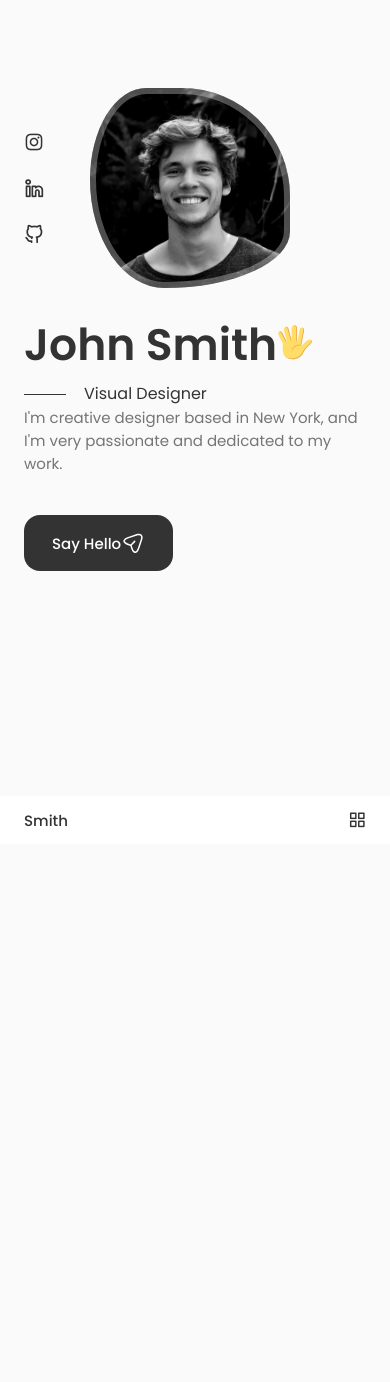
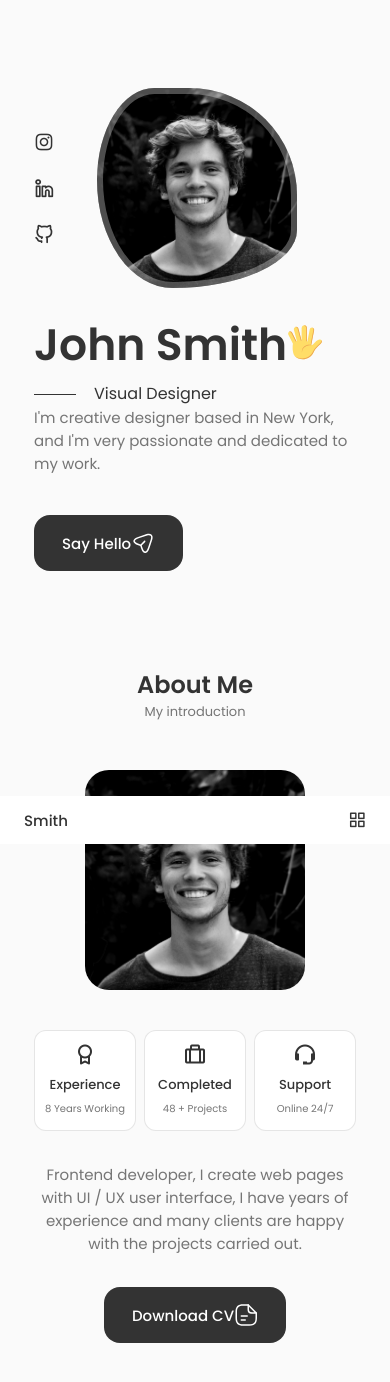
Before and after one commit to anasfalah3/react_portfolio_website, a React (Create React App) app: page / in a window 390 px wide. Shown: the top 1382 px of the page. Before the commit the page ends 844 px from the top, so only its background shows below. Built offline with nearby package versions, Linux system fonts and the light colour scheme.

Commit message:
About Component

```diff
--- a/src/App.css
+++ b/src/App.css
@@ -1,122 +1,128 @@
- /* ==== GOOGLE FONTS ==== */
-@import url('https://fonts.googleapis.com/css2?family=Noto+Sans&family=Poppins:wght@400;500;600&display=swap');
+/* ==== GOOGLE FONTS ==== */
+@import url("https://fonts.googleapis.com/css2?family=Noto+Sans&family=Poppins:wght@400;500;600&display=swap");
 /* ==== VARIABLES CSS ==== */
-:root{
+:root {
   --header-height: 3rem;
   /* ==== COLORS ==== */
-  --hue:0;
-  --sat:0%;
-  --title-color:hsl(var(--hue),var(--sat),20%);
-  --title-color-dark:hsl(var(--hue),var(--sat),0%);
-  --text-color:hsl(var(--hue),var(--sat),46%);
-  --body-color:hsl(var(--hue),var(--sat),98%);
-  --container-color:#fff;
+  --hue: 0;
+  --sat: 0%;
+  --title-color: hsl(var(--hue), var(--sat), 20%);
+  --title-color-dark: hsl(var(--hue), var(--sat), 0%);
+  --text-color: hsl(var(--hue), var(--sat), 46%);
+  --body-color: hsl(var(--hue), var(--sat), 98%);
+  --container-color: #fff;
   /* ==== font and typography ==== */
-  --body-font:"Poppins",sans-serif;
+  --body-font: "Poppins", sans-serif;
   /* 1rem = 16px  */
-  --big-font-size:3.5rem;
-  --h1-font-size:2.25rem;
-  --h2-font-size:1.5rem;
-  --h3-font-size:1.25rem;
-  --normal-font-size:1rem;
-  --small-font-size:0.875rem;
-  --smaller-font-size:0.813rem;
-  --tiny-font-size:0.625rem;
-    /* ==== font weight ==== */
-    --font-normal:400;
-    --font-medium:500;
-    --font-semi-bold:600;
-    /* ==== Margenes Bottom ==== */
-    --mb-0-25:0.25rem;
-    --mb-0-5:0.5rem;
-    --mb-0-75:0.75rem;
-    --mb-1-:1rem;
-    --mb-1-5:1.5rem;
-    --mb-2:2rem;
-    --mb-2-5:2.5rem;
-    --mb-3:3rem;
-    /* ==== z index ==== */
-    --z-tooltip:10;
-    --z-fixed:100;
-    --z-modal:1000;
+  --big-font-size: 3.5rem;
+  --h1-font-size: 2.25rem;
+  --h2-font-size: 1.5rem;
+  --h3-font-size: 1.25rem;
+  --normal-font-size: 1rem;
+  --small-font-size: 0.875rem;
+  --smaller-font-size: 0.813rem;
+  --tiny-font-size: 0.625rem;
+  /* ==== font weight ==== */
+  --font-normal: 400;
+  --font-medium: 500;
+  --font-semi-bold: 600;
+  /* ==== Margenes Bottom ==== */
+  --mb-0-25: 0.25rem;
+  --mb-0-5: 0.5rem;
+  --mb-0-75: 0.75rem;
+  --mb-1-: 1rem;
+  --mb-1-5: 1.5rem;
+  --mb-2: 2rem;
+  --mb-2-5: 2.5rem;
+  --mb-3: 3rem;
+  /* ==== z index ==== */
+  --z-tooltip: 10;
+  --z-fixed: 100;
+  --z-modal: 1000;
 }
 /* Responsive typography */
-@media screen and (max-width:992px){
-  :root{
-    --big-font-size:2.75rem;
-  --h1-font-size:1.5rem;
-  --h2-font-size:1.25rem;
-  --h3-font-size:1rem;
-  --normal-font-size:0.938rem;
-  --small-font-size:0.813rem;
-  --smaller-font-size:0.75rem;
+@media screen and (max-width: 992px) {
+  :root {
+    --big-font-size: 2.75rem;
+    --h1-font-size: 1.5rem;
+    --h2-font-size: 1.25rem;
+    --h3-font-size: 1rem;
+    --normal-font-size: 0.938rem;
+    --small-font-size: 0.813rem;
+    --smaller-font-size: 0.75rem;
   }
 }
 /* ==== BASE ==== */
-*{
+* {
   margin: 0;
   padding: 0;
   box-sizing: border-box;
 }
-html{
+html {
   scroll-behavior: smooth;
 }
-body,button,input,textarea{
+body,
+button,
+input,
+textarea {
   font-family: var(--body-font);
   font-size: var(--normal-font-size);
 }
-body{
+body {
   background-color: var(--body-color);
   color: var(--text-color);
 }
-h1,h2,h3{
+h1,
+h2,
+h3 {
   color: var(--title-color);
   font-weight: var(--font-semi-bold);
 }
-ul{
+ul {
   list-style: none;
 }
-a{
+a {
   text-decoration: none;
 }
-button{
+button {
   cursor: pointer;
   border: none;
   outline: none;
 }
-img{
+img {
   max-width: 100%;
   height: auto;
 }
 
 /* ==== REUSABLE CSS CLASSES ==== */
-.section{
+.section {
   padding: 6rem 0 2rem;
 }
-.section_title{
+.section_title {
   font-size: var(--h1-font-size);
   color: var(--title-color);
 }
-.section_subtitle{
+.section_subtitle {
   display: block;
   font-size: var(--small-font-size);
   margin-bottom: 4rem;
 }
-.section_title,.section_subtitle{
+.section_title,
+.section_subtitle {
   text-align: center;
 }
 /* ==== LAYOUT ==== */
-.container{
+.container {
   max-width: 968px;
   margin-left: auto;
   margin-right: auto;
 }
-.grid{
+.grid {
   display: grid;
   gap: 1.5rem;
 }
 /* ==== BUTTONS ==== */
-.button{
+.button {
   display: inline-block;
   background-color: var(--title-color);
   color: var(--container-color);
@@ -124,10 +130,10 @@
   border-radius: 1rem;
   font-weight: var(--font-medium);
 }
-.button:hover{
-  margin-left: var(--mb-0-5);
+.button:hover {
+  background-color: var(--title-color-dark);
 }
-.button--flex{
+.button--flex {
   display: inline-flex;
   align-items: center;
 }
@@ -135,34 +141,40 @@
 /* ==== BREAKPOINTS ==== */
 /* For large devices */
 @media screen and (max-width: 992px) {
-  .container{
+  .container {
     margin-left: var(--mb-1-5);
     margin-right: var(--mb-1-5);
   }
-  .button{
+  .button {
     padding: 1rem 1.75rem;
   }
-  .button-icon{
+  .button-icon {
     width: 22px;
     height: 22px;
   }
 }
 /* For medium devices */
 @media screen and (max-width: 768px) {
-  .section{
+  body{
+    margin: 0 10px var(--header-height) 10px;
+  }
+  .section {
     padding: 2rem 0 4rem;
+  }
+
+  .section_subtitle {
+    margin-bottom: var(--mb-3);
   }
 }
 @media screen and (max-width: 576px) {
 }
 /* For small devices */
 @media screen and (max-width: 350px) {
-  :root{
-    --big-font-size:2.25rem;
+  :root {
+    --big-font-size: 2.25rem;
   }
-  .container{
+  .container {
     margin-left: var(--mb-1);
     margin-right: var(--mb-1);
   }
-
 }
--- a/src/App.js
+++ b/src/App.js
@@ -1,12 +1,14 @@
 import './App.css';
 import Header from './components/header/Header'
 import Home from './components/home/Home'
+import About from './components/about/About';
 function App() {
   return (
     <>
       <Header />
       <main className="main">
         <Home />
+        <About/>
       </main>
     </>
   );
--- /dev/null
+++ b/src/components/about/About.jsx
@@ -0,0 +1,50 @@
+import React from "react";
+import "./about.css";
+import AboutImg from "../../assets/about.jpg";
+import CV from "../../assets/John-Cv.pdf";
+import Info from "./Info";
+const About = () => {
+  return (
+    <section className="about section" id="about">
+      <h2 className="section_title">About Me</h2>
+      <span className="section_subtitle">My introduction</span>
+
+      <div className="about_container container grid">
+        <img src={AboutImg} alt="" className="about_img" />
+        <div className="about_data">
+          <Info />
+          <p className="about_description">
+            Frontend developer, I create web pages with UI / UX user interface,
+            I have years of experience and many clients are happy with the
+            projects carried out.
+          </p>
+          <a download="" href={CV} className="button button--flex">
+            Download CV
+            <svg
+              class="button__icon"
+              xmlns="http://www.w3.org/2000/svg"
+              width="24"
+              height="24"
+              viewBox="0 0 24 24"
+              fill="none">
+              <path
+                d="M15.25 22.7502H9.25C3.82 22.7502 1.5 20.4302 1.5 15.0002V9.00024C1.5 3.57024 3.82 1.25024 9.25 1.25024H14.25C14.66 1.25024 15 1.59024 15 2.00024C15 2.41024 14.66 2.75024 14.25 2.75024H9.25C4.64 2.75024 3 4.39024 3 9.00024V15.0002C3 19.6102 4.64 21.2502 9.25 21.2502H15.25C19.86 21.2502 21.5 19.6102 21.5 15.0002V10.0002C21.5 9.59024 21.84 9.25024 22.25 9.25024C22.66 9.25024 23 9.59024 23 10.0002V15.0002C23 20.4302 20.68 22.7502 15.25 22.7502Z"
+                fill="var(--container-color)"></path>
+              <path
+                d="M22.25 10.7502H18.25C14.83 10.7502 13.5 9.42023 13.5 6.00023V2.00023C13.5 1.70023 13.68 1.42023 13.96 1.31023C14.24 1.19023 14.56 1.26023 14.78 1.47023L22.78 9.47023C22.99 9.68023 23.06 10.0102 22.94 10.2902C22.82 10.5702 22.55 10.7502 22.25 10.7502ZM15 3.81023V6.00023C15 8.58023 15.67 9.25023 18.25 9.25023H20.44L15 3.81023Z"
+                fill="var(--container-color)"></path>
+              <path
+                d="M13.25 13.7502H7.25C6.84 13.7502 6.5 13.4102 6.5 13.0002C6.5 12.5902 6.84 12.2502 7.25 12.2502H13.25C13.66 12.2502 14 12.5902 14 13.0002C14 13.4102 13.66 13.7502 13.25 13.7502Z"
+                fill="var(--container-color)"></path>
+              <path
+                d="M11.25 17.7502H7.25C6.84 17.7502 6.5 17.4102 6.5 17.0002C6.5 16.5902 6.84 16.2502 7.25 16.2502H11.25C11.66 16.2502 12 16.5902 12 17.0002C12 17.4102 11.66 17.7502 11.25 17.7502Z"
+                fill="var(--container-color)"></path>
+            </svg>
+          </a>
+        </div>
+      </div>
+    </section>
+  );
+};
+
+export default About;
--- /dev/null
+++ b/src/components/about/Info.jsx
@@ -0,0 +1,26 @@
+import React from 'react'
+
+const Info = () => {
+  return (
+   <div className="about_info grid">
+      <div className="about_box">
+            <i className="bx bx-award about_icon"></i>
+            <h3 className="about_title">Experience</h3>
+            <span className="about_subtitle">8 Years Working</span>
+      </div>
+      <div className="about_box">
+            <i className="bx bx-briefcase-alt about_icon"></i>
+            <h3 className="about_title">Completed</h3>
+            <span className="about_subtitle">48 + Projects</span>
+      </div>
+      <div className="about_box">
+            <div className="bx bx-support about_icon"></div>
+            <h3 className="about_title">Support</h3>
+            <span className="about_subtitle">Online 24/7</span>
+      </div>
+
+   </div>
+  )
+}
+
+export default Info
--- /dev/null
+++ b/src/components/about/about.css
@@ -0,0 +1,79 @@
+.about_container {
+  grid-template-columns: repeat(2, 1fr);
+  align-items: center;
+  column-gap: 4rem;
+}
+.about_img {
+  width: 350px;
+  border-radius: 1.5rem;
+  justify-self: center;
+}
+.about_info {
+  grid-template-columns: repeat(3, 140px);
+  gap: 0.5rem;
+  margin-bottom: var(--mb-2);
+}
+.about_box {
+  background-color: var(--container-color);
+  border: 1px solid rgba(0, 0, 0, 0.1);
+  border-radius: 0.75rem;
+  text-align: center;
+  padding: 1rem 1.25rem;
+}
+.about_icon {
+  font-size: 1.5rem;
+  color: var(--title-color);
+  margin-bottom: var(--mb-0-5);
+}
+.about_title {
+  font-size: var(--small-font-size);
+  font-weight: var(--font-medium);
+}
+
+.about_subtitle {
+  font-size: var(--tiny-font-size);
+}
+.about_description {
+  padding: 0 4rem 0 0;
+  margin-bottom: var(--mb-2-5);
+}
+
+/* ==== BREAKPOINTS ==== */
+/* For large devices */
+@media screen and (max-width: 992px) {
+      .about_container{
+            grid-template-columns: 1fr;
+            row-gap: 2.5rem;
+      }
+      .about_img{
+            width: 220px;
+      }
+      .about_box{
+            padding: 0.75rem 0.5rem;
+      }
+      .about_data{
+            text-align: center;
+      }
+      .about_info{
+            justify-content: center;
+      }
+      .about_description{
+            padding: 0 5rem;
+            margin-bottom: 2rem;
+      }
+}
+/* For medium devices */
+@media screen and (max-width: 576px) {
+      .about_info{
+            grid-template-columns: repeat(3,1fr);
+      }
+      .about_description{
+            padding: 0;
+      }
+}
+/* For small devices */
+@media screen and (max-width: 350px) {
+      .about_info{
+            grid-template-columns: repeat(2,1fr);
+      }
+}
```
